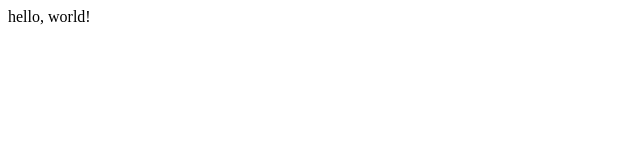
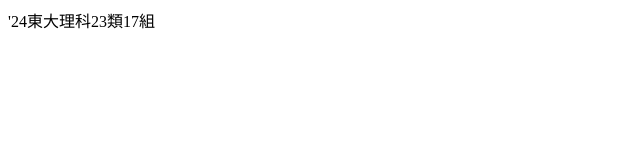
Before and after one commit to UTokyoScience23-17/UTokyoScience23-17.github.io, a plain HTML site: page index.html in a window 1280 px wide. Shown: the whole page, without its empty margins (0-640 px from the left). Drawn offline with Linux system fonts and the light colour scheme.

Commit message:
Update index.html

```diff
--- a/index.html
+++ b/index.html
@@ -1,9 +1,9 @@
 <!DOCTYPE html>
 <html>
   <head>
-    <title>東大理科23類17組</title>
+    <title>'24東大理科23類17組</title>
   </head>
   <body>
-    hello, world!
+    '24東大理科23類17組
   </body>
 </html>
```
